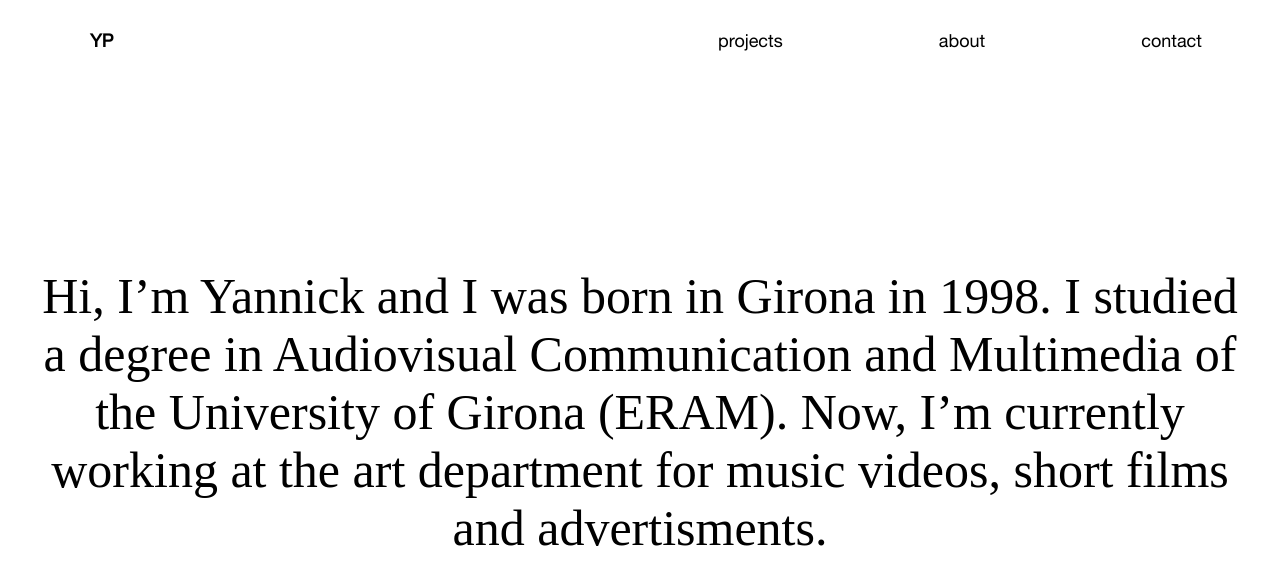
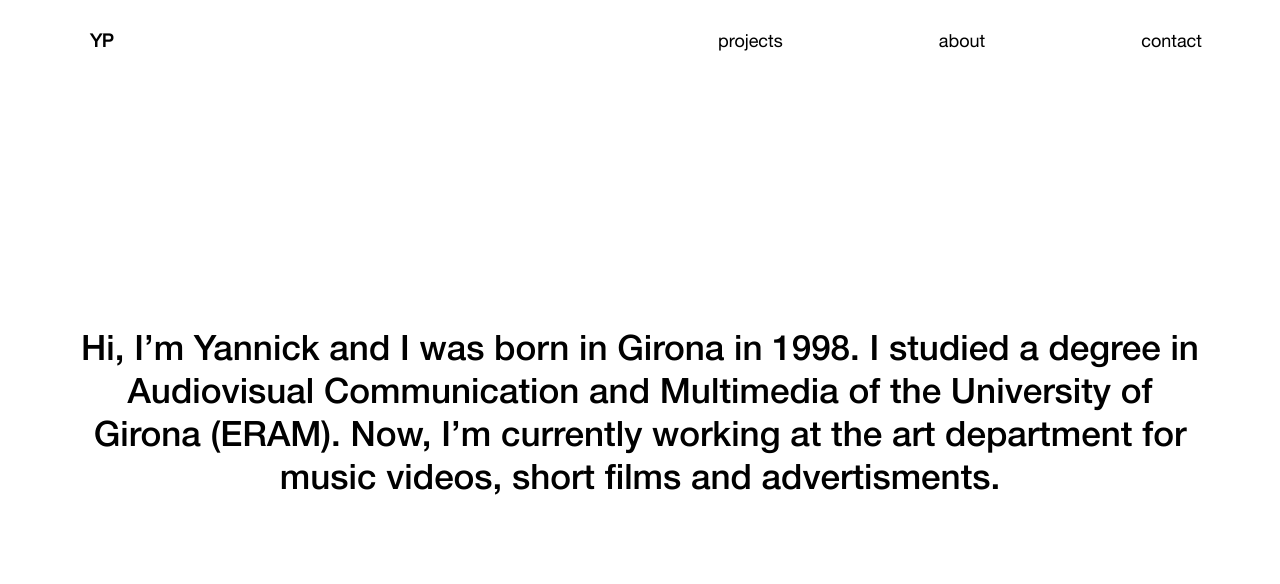
Before and after one commit to SantiagoMC52/yannickpalahi, a React (Create React App) app: page /aboutme in a window 1280 px wide. Shown: the top 584 px of the page. Built offline with nearby package versions, Linux system fonts and the light colour scheme.

Commit message:
Add font style to aboutme component

```diff
--- a/src/components/Aboutme/aboutme.scss
+++ b/src/components/Aboutme/aboutme.scss
@@ -20,6 +20,7 @@
         height: 70vh;
         font-size: 30px;
         text-align: center;
+        font-family: $helvetica-medium;
     }
 }
 
@@ -32,11 +33,12 @@
         &__text {
             @include flexbox(row, center);
             align-items: center;
-            width: 1600px;
+            width: 1160px;
             padding: 20px;
             margin: 20px;
-            font-size: 50px;
+            font-size: 35px;
             text-align: center;
+            font-family: $helvetica-medium;
         }
     }
 }
```
